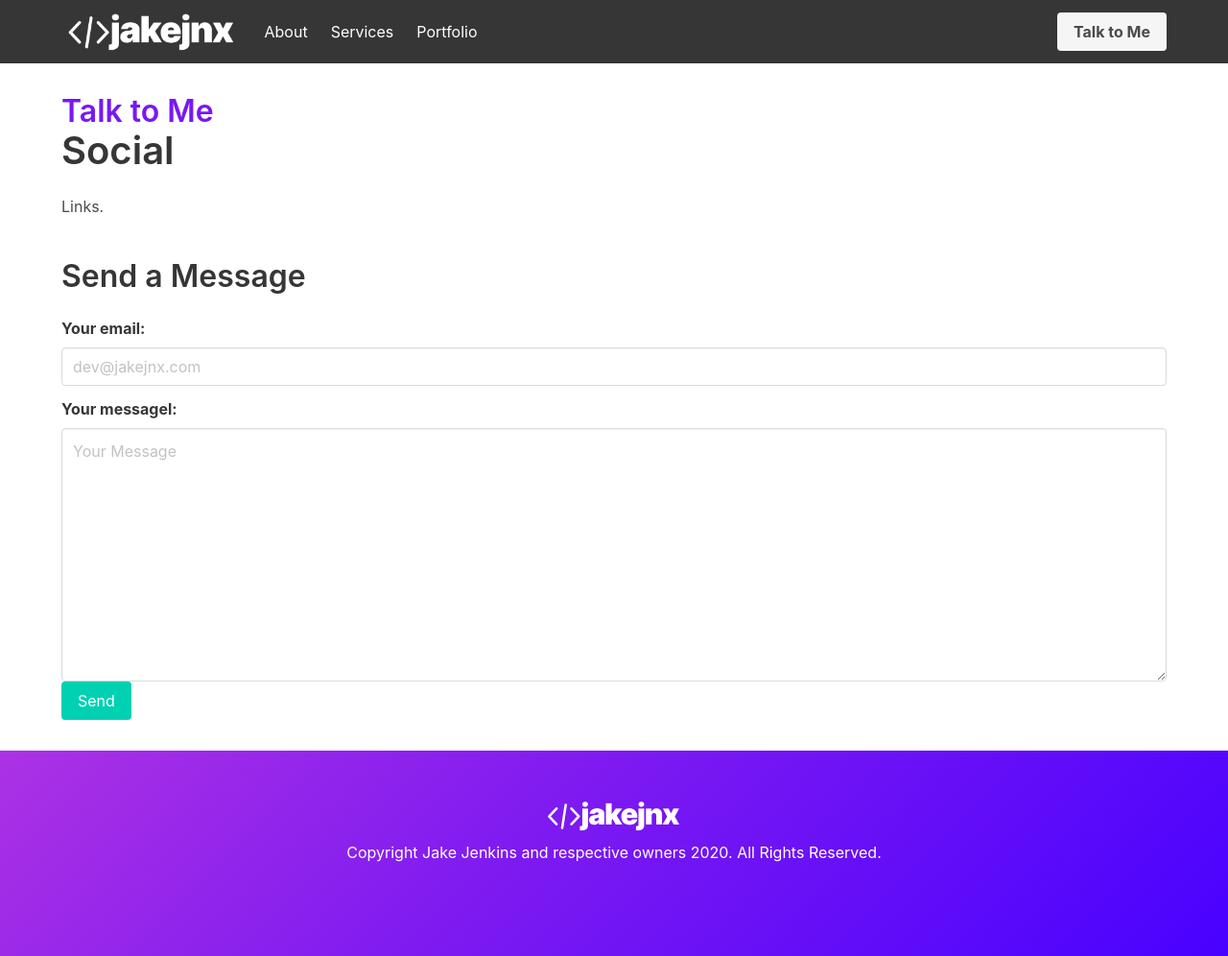
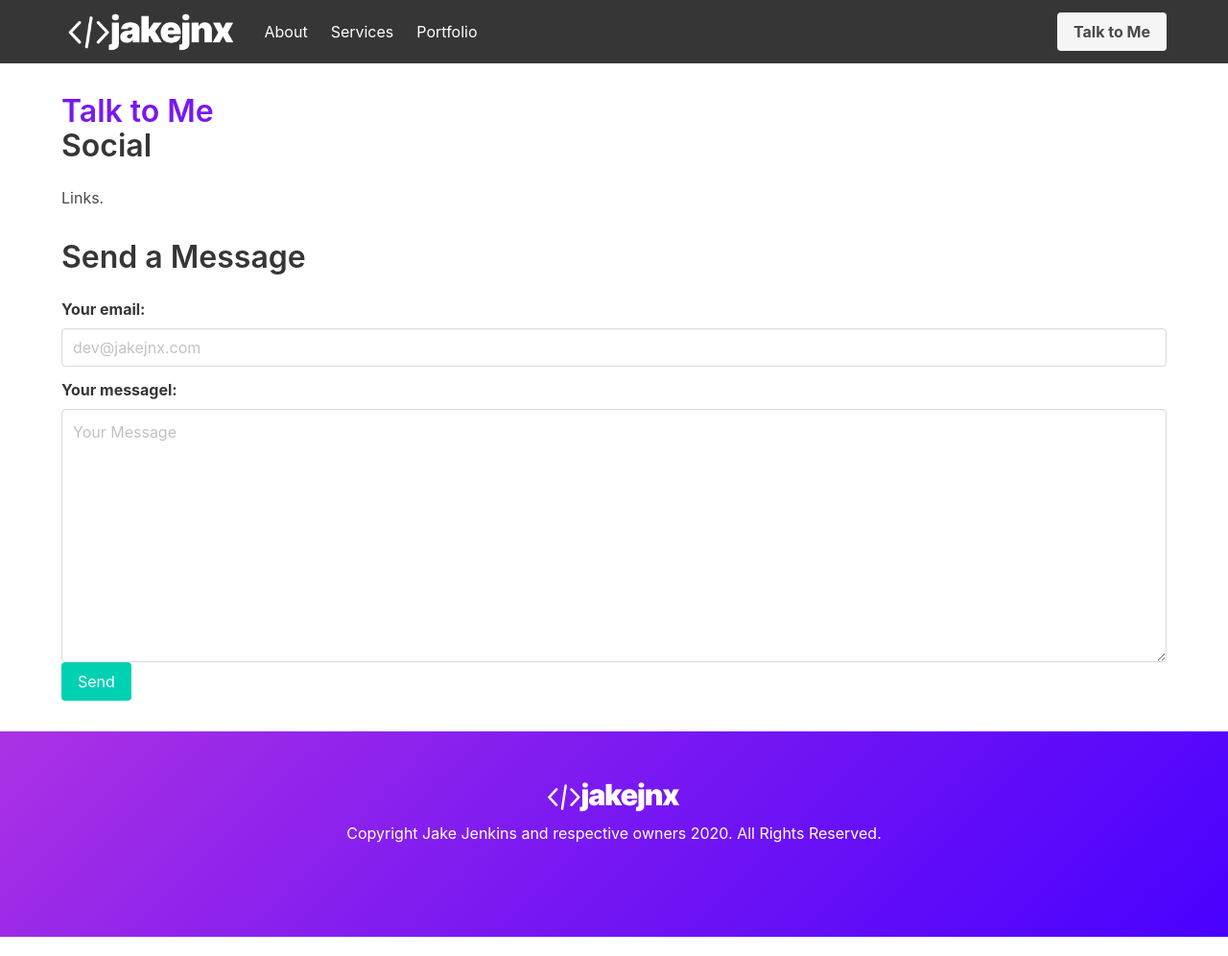
Before and after one commit to jake-jenkins/jjnx-bulma, a Jekyll site: the page built from talk-to-me.md, in a window 1280 px wide. Shown: the whole page at 96% size. Built offline with Jekyll 4.4.1, drawn with Linux system fonts in a browser that asks for light colours; nearby versions of some CDN libraries.

Commit message:
Updated Talk To Me

```diff
--- a/talk-to-me.md
+++ b/talk-to-me.md
@@ -6,10 +6,10 @@ layout: page
 
 <div class="content">
 
-<h2 class="title is-2">Social</h2>
+<h1 class="subtitle is-3">Social</h1>
 <p>Links.</p>
 
-<h3 class="subtitle is-3">Send a Message</h3>
+<h1 class="subtitle is-3">Send a Message</h1>
 
 
 <form
```
